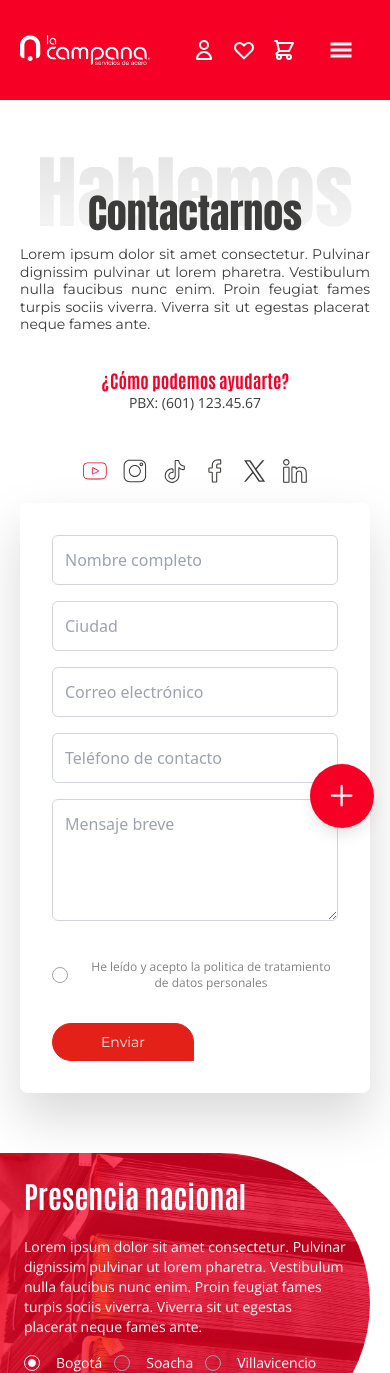
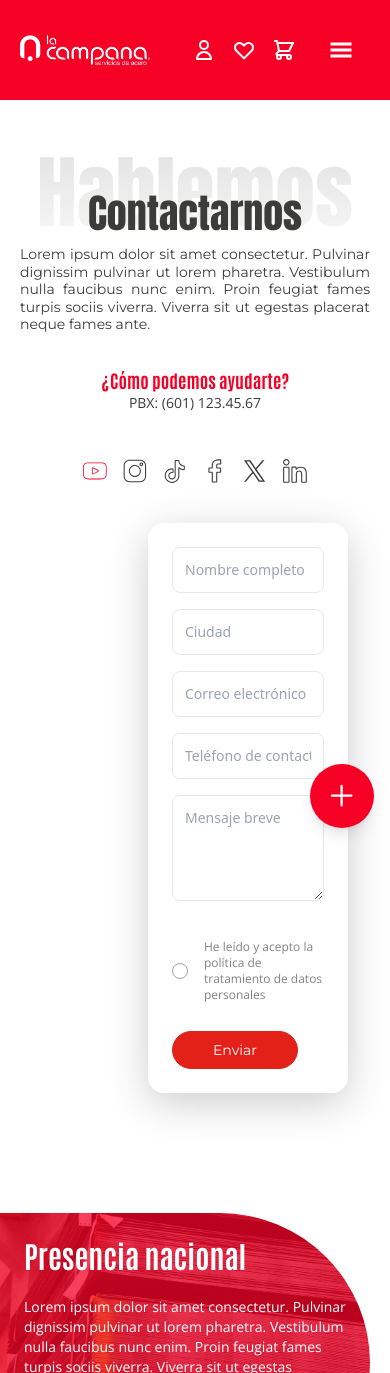
Before and after one commit to 686f6c61/La-Campana-Frontend, a React (Vite) app: page /contacto in a window 390 px wide. Shown: the top 1373 px of the page. Built offline with nearby package versions, Linux system fonts and the light colour scheme; no server answers.

Commit message:
fix conflict

```diff
--- a/src/components/common/BestofLaCampana/index.jsx
+++ b/src/components/common/BestofLaCampana/index.jsx
@@ -22,16 +22,17 @@ const BestOfLaCampana = () => {
   const category = categories.find(cat => cat.id === "tuberia");
 	const [categoryImage, setCategoryImage] = useState(category?.image || "")
 
-  const filteredProductLg = products?.slice(0, 5)
-  const filteredProductSm = products?.slice(0, 4)
+  const filteredProductLg = products && products?.slice(0, 5)
+  const filteredProductSm = products && products?.slice(0, 4)
 
   if (isLoading) return <p>Cargando...</p>;
   if (error) return <p>Error al cargar los datos.</p>;
 
 
   return (
-    <section className="max-w-screen-desktop w-full justify-self-center mx-auto bg-white">
+    <section className="max-w-screen-desktop w-full justify-self-center mx-auto bg-white ">
       <div className="px-4 flex flex-col items-center justify-center mb-20">
+      <div className="fixed top-0 right-0 h-full w-[20vw] bg-gradient-to-l from-[#ff0000]/10 via-[#ff0000]/5 to-transparent z-0 pointer-events-none" />
         <h2 className="text-center text-3xl font-bold font-antonio mb-8">
           Lo mejor de la <span className="text-red-600">campana</span>
         </h2>
--- a/src/components/common/CategoryPage/index.jsx
+++ b/src/components/common/CategoryPage/index.jsx
@@ -18,7 +18,7 @@ const BreadCrumbs = ({ path }) => {
   const pathUp =
     path && path.charAt(0).toUpperCase() + path.slice(1).toLowerCase();
   return (
-    <div className="flex justify-left ">
+    <div className="hidden lg:flex lg:justify-start">
       <ol class="list-reset py-4 pl-4 rounded flex bg-grey-light text-lacampana-gray2">
         <li class="px-2">
           <a
@@ -226,7 +226,6 @@ const CategoryPage = () => {
             className="bg-lacampana-red2 text-white px-4 py-1 rounded-full text-sm"
             onClick={() => setSelectedFilters({ espesor: "", longitud: "", ancho: "" })}
           >
-            Limpiar filtros
           </button>
         </div>
       </div>
--- a/src/components/common/FAQ.jsx
+++ b/src/components/common/FAQ.jsx
@@ -14,58 +14,50 @@ const FAQ = ({ questions }) => {
   };
 
   return (
-    <div className="max-w-[700px] w-full self-center flex flex-col gap-4 p-2">
+    <div className="max-w-3xl w-full mx-auto flex flex-col gap-4 p-4">
       {questions.map((question) => {
         const isOpen = openId === question.id;
 
         return (
           <div
             key={question.id}
-            className="transition-all bg-white font-antonio rounded-2xl"
+            className={`overflow-hidden transition-all duration-300 rounded-2xl ${
+              isOpen ? "" : "shadow-xl"
+            } bg-white`}
           >
+            {/* Botón título */}
             <button
               onClick={() => toggle(question.id)}
-              className={`w-full text-left text-base font-normal px-4 py-3 flex justify-between items-center ${
+              className={`w-full text-left px-6 py-4 flex justify-between items-center text-base font-antonio transition-colors duration-300 rounded-2xl ${
                 isOpen
-                  ? "bg-lacampana-red1 text-white rounded-2xl"
-                  : "text-lacamapana-gray1"
+                  ? "bg-lacampana-red1 text-white"
+                  : "text-lacampana-gray1 bg-white"
               }`}
             >
               <span>{question.question}</span>
               <IoIosArrowDown
-                className={`text-xl transition-transform duration-300 ${
-                  isOpen
-                    ? "rotate-180 text-white"
-                    : "rotate-0 text-lacamapana-gray1"
+                className={`text-2xl transition-transform duration-300 ${
+                  isOpen ? "rotate-180 text-white" : "rotate-0 text-lacampana-gray1"
                 }`}
               />
             </button>
 
-            <div
-              ref={(el) => setRef(el, question.id)}
-              style={{
-                height: isOpen
-                  ? `${contentRefs.current[question.id]?.scrollHeight}px`
-                  : "0px",
-              }}
-              className="overflow-hidden transition-all duration-500 ease-in-out"
-            >
-              <div className="px-4 pt-3 pb-4 text-left font-open-sans space-y-2">
-                {Array.isArray(question.answer) ? (
-                  <div className="bg-lacampana-white text-black text-sm font-normal px-4 py-3 rounded-2xl transform md:-translate-x-5 -translate-x-2">
+            {/* Contenido desplegable */}
+            {isOpen && (
+              <div className="px-6 pb-5 pt-2">
+                <div className="bg-gray-100 text-gray text-sm font-antonio w-full px-6 py-4 flex justify-between  rounded-2xl text-left">
+                  {Array.isArray(question.answer) ? (
                     <ul className="list-decimal list-inside space-y-1">
                       {question.answer.map((item, index) => (
                         <li key={index}>{item}</li>
                       ))}
                     </ul>
-                  </div>
-                ) : (
-                  <div className="bg-lacampana-white text-black text-sm font-normal px-4 py-3 rounded-b-2xl">
+                  ) : (
                     <p>{question.answer}</p>
-                  </div>
-                )}
+                  )}
+                </div>
               </div>
-            </div>
+            )}
           </div>
         );
       })}
--- a/src/components/common/FilterSearchBar/index.jsx
+++ b/src/components/common/FilterSearchBar/index.jsx
@@ -155,7 +155,7 @@ const FilterSearchBar = ({
               } text-white px-10 py-2 rounded-tl-full rounded-bl-full rounded-tr-full hover:bg-red-600`}
               onClick={handleFilterClick}
             >
-              {selectedCategory ? formatCategoryName(getCategoryNameById(selectedCategory)) : "Filtro"}
+              Filtro
             </button>
 
             {/* Dropdown menu for categories */}
--- a/src/components/common/Form/index.jsx
+++ b/src/components/common/Form/index.jsx
@@ -2,12 +2,7 @@ import React, { useRef, useState } from "react";
 import emailjs from "@emailjs/browser";
 import RadioSelect from "../../common/RadioSelect";
 
-const ContactForm = ({
-  origin = "",
-  padding = "p-8",
-  margin = "my-4",
-  title,
-}) => {
+const ContactForm = ({ origin = "", title }) => {
   const form = useRef();
   const [formData, setFormData] = useState({
     user_name: "",
@@ -21,10 +16,7 @@ const ContactForm = ({
 
   const handleChange = (e) => {
     const { name, value } = e.target;
-    setFormData({
-      ...formData,
-      [name]: value,
-    });
+    setFormData((prev) => ({ ...prev, [name]: value }));
   };
 
   const handlePolicySelection = (value) => {
@@ -47,102 +39,78 @@ const ContactForm = ({
         import.meta.env.VITE_PUBLIC_KEY
       )
       .then(
-        () => {
-          alert("Mensaje enviado correctamente");
-        },
-        (error) => {
-          console.error("Error al enviar:", error);
-        }
+        () => alert("Mensaje enviado correctamente"),
+        (error) => console.error("Error al enviar:", error)
       );
   };
 
   return (
-    <div
-      className={`md:w-[500px] bg-white rounded-lg drop-shadow-2xl ${padding} ${margin}`}
-    >
+    <div className="flex flex-col w-full pl-32">
       {title && (
-        <div className="mb-8 text-center">
-          <h2 className="text-3xl font-bold font-antonio leading-snug">
+        <h2 className="text-2xl md:text-3xl font-bold font-antonio text-lacampana-gray1 mb-6 text-start">
         {title}
       </h2>
-        </div>
       )}
 
+      <div
+        className="flex w-[90%] md:w-[420px] bg-white rounded-2xl shadow-[0_10px_40px_rgba(0,0,0,0.2)] p-6 mb-20 items-center"
+      >
         <form ref={form} onSubmit={sendEmail}>
           <input type="hidden" name="origin" value={origin} />
 
           <div className="space-y-4">
+            {[
+              { name: "user_name", placeholder: "Nombre completo", type: "text" },
+              { name: "user_city", placeholder: "Ciudad", type: "text" },
+              { name: "user_email", placeholder: "Correo electrónico", type: "email" },
+              {
+                name: "user_phone",
+                placeholder: "Teléfono de contacto",
+                type: "tel",
+                pattern: "[0-9]{8,}",
+                title: "Debe contener al menos 8 dígitos numéricos",
+              },
+            ].map((field) => (
               <input
-            type="text"
-            name="user_name"
-            placeholder="Nombre completo"
+                key={field.name}
+                {...field}
                 required
-            className="w-full border border-gray-300 rounded-md p-3 focus:ring-2 focus:ring-red-500 focus:outline-none"
                 onChange={handleChange}
+                className="w-full border border-gray-200 rounded-lg p-3 text-sm placeholder-gray-400 focus:ring-2 focus:ring-lacampana-red1 focus:outline-none"
               />
-          <input
-            type="text"
-            name="user_city"
-            placeholder="Ciudad"
-            required
-            className="w-full border border-gray-300 rounded-md p-3 focus:ring-2 focus:ring-red-500 focus:outline-none"
-            onChange={handleChange}
-          />
-          <input
-            type="email"
-            name="user_email"
-            placeholder="Correo electrónico"
-            required
-            className="w-full border border-gray-300 rounded-md p-3 focus:ring-2 focus:ring-red-500 focus:outline-none"
-            onChange={handleChange}
-          />
-          <input
-            type="tel"
-            name="user_phone"
-            placeholder="Teléfono de contacto"
-            required
-            pattern="[0-9]{8,}"
-            title="Debe contener al menos 8 dígitos numéricos"
-            className="w-full border border-gray-300 rounded-md p-3 focus:ring-2 focus:ring-red-500 focus:outline-none"
-            onChange={handleChange}
-          />
+            ))}
+
             <textarea
               name="message"
               placeholder="Mensaje breve"
               rows="4"
               required
-            className="w-full border border-gray-300 rounded-md p-3 focus:ring-2 focus:ring-red-500 focus:outline-none"
               onChange={handleChange}
+              className="w-full border border-gray-200 rounded-lg p-3 text-sm placeholder-gray-400 focus:ring-2 focus:ring-lacampana-red1 focus:outline-none"
             ></textarea>
 
-          {/* Política de datos con RadioSelect */}
             <RadioSelect
               options={[
                 {
                   label: (
-                  <>
-                    {" "}
-                    <p className="text-xs text-lacampana-gray2">
-                      He leído y acepto la politica de tratamiento de datos
-                      personales{" "}
+                    <p className="text-xs text-lacampana-gray2 text-start">
+                      He leído y acepto la política de tratamiento de datos personales
                     </p>
-                  </>
                   ),
                   value: "accepted",
                 },
               ]}
-            selectedOption={formData.policyAccepted ? "accepted" : "dennegado"}
+              selectedOption={formData.policyAccepted ? "accepted" : "denegado"}
               borderColorSelected="border-lacampana-red2"
               onSelectionChange={handlePolicySelection}
               bgColorSelected="bg-lacampana-red2"
               labelClassName="text-sm"
             />
 
-          {/* Botón alineado a la izquierda */}
-          <div className="pt-4 text-left">
+            <div className="pt-3 text-left">
               <button
                 type="submit"
-              className="bg-lacampana-red1 text-lacampana-white px-12 py-2 text-sm sm:text-base font-montserrat rounded-tl-full rounded-bl-full rounded-tr-full border border-lacampana-red1 hover:bg-white hover:text-lacampana-red1 hover:border-lacampana-red1 transition duration-300 ease-in-out hover:scale-90"
+                className="bg-lacampana-red1 text-white px-10 py-2 text-sm font-montserrat rounded-full border border-lacampana-red1 hover:bg-white hover:text-lacampana-red1 transition duration-300 ease-in-out hover:scale-95"
               >
                 Enviar
               </button>
@@ -150,6 +118,7 @@ const ContactForm = ({
           </div>
         </form>
       </div>
+    </div>
   );
 };
 
--- a/src/components/docs/DocumentsItem.jsx
+++ b/src/components/docs/DocumentsItem.jsx
@@ -83,14 +83,18 @@ const DocumentsItem = () => {
           title={
             <>
               Repositorio de{" "}
-              <span className="text-lacampana-red2">documentos</span>
+              <span className="text-lacampana-red2 ">Documentos</span>
             </>
           }
           bgTitle="Documentación"
-          description="Lorem ipsum dolor sit amet consectetur. Pulvinar dignissim
-                pulvinar ut lorem pharetra. Vestibulum nulla faucibus nunc enim.
-                Proin feugiat fames turpis sociis viverra. Viverra sit ut
-                egestas placerat neque fames ante."
+          description="Lorem ipsum dolor sit amet consectetur. Libero sed netus at diam nec ullamcorper convallis pellentesque suscipit. Dictum sed purus et morbi in lorem in dolor sed. "
+          sizeTitle="tablet:text-[6rem] lg:text-[10rem]"
+          sizeTitleMobile="text-[60px]"
+          bgTitleMargin="mt-10"//
+          mt="mt-16"
+          justify="center"
+          right="right-0"
+          left="left-0"
         />
 
         <div className="mt-6 flex flex-col md:flex-row justify-between  w-full relative z-10 space-y-4 md:space-y-0">
@@ -117,8 +121,30 @@ const DocumentsItem = () => {
           </div>
         </div>
 
+
         <div className="mt-10 space-y-4 relative z-10">
-          {filteredDocuments.map((doc, index) => (
+          <div className="p-4 bg-lacampana-white rounded-tl-lg rounded-bl-lg rounded-tr-lg flex flex-col md:flex-row justify-between items-start md:items-center gap-4">
+            <div className="w-full md:w-auto">
+              <h3 className="text-lg font-bold font-open-sans text-left">
+                Solicitud de crédito covinoc
+              </h3>
+              <p className="text-gray-500 text-sm font-open-sans text-left">
+                Lorem ipsum dolor sit amet consectetur. Pulvinar dignissim
+                pulvinar ut lorem pharetra.
+              </p>
+            </div>
+            <button className="border border-lacampana-gray1 text-lacampana-gray1 inline-flex self-start py-2 px-4 sm:py-2 sm:px-8 font-montserrat rounded-tl-full rounded-bl-full rounded-tr-full hover:bg-lacampana-gray1 hover:text-white hover:border-lacampana-gray1 transition hover:scale-90 transition duration-300 ease-in-out">
+              Descargar
+            </button>
+
+          </div>
+
+          {[
+            "Formulario de crédito persona natural",
+            "Formulario de crédito persona juridica",
+            "Pesos y espesores de láminas de acero",
+            "Láminas de acero por atados",
+          ].map((title, index) => (
             <div
               key={doc.index}
               className="p-4 bg-lacampana-white rounded-tl-lg rounded-bl-lg rounded-tr-lg flex flex-col md:flex-row justify-between items-start md:items-center items-start gap-4"
@@ -158,9 +184,14 @@ const DocumentsItem = () => {
           ))}
         </div>
 
-        <button className="mt-8 border-2 bg-lacampana-red1 text-lacampana-white px-8 py-2 text-sm sm:text-base font-montserrat rounded-tl-full rounded-bl-full rounded-tr-full w-auto md:w-auto relative z-10 border border-lacampana-red1 hover:bg-white hover:text-lacampana-red1 hover:border-lacampana-red1 transition hover:scale-90 transition duration-300 ease-in-out">
+
+        <button
+          className="mt-8 bg-lacampana-red1 text-lacampana-white px-8 py-2 text-sm sm:text-base font-montserrat rounded-tl-full rounded-bl-full rounded-tr-full w-auto md:w-auto relative z-10 border border-lacampana-red1 hover:bg-white hover:text-lacampana-red1 hover:border-lacampana-red1 transition hover:scale-90 transition duration-300 ease-in-out"
+          onClick={loadMoreDocuments}
+        >
           Cargar más documentos
         </button>
+
       </div>
     </div>
   );
--- a/src/pages/ServiceDetails.jsx
+++ b/src/pages/ServiceDetails.jsx
@@ -34,12 +34,10 @@ const ServiceDetails = () => {
             description={
               serviceData.customDescription || serviceData.description
             }
-            sizeTitle={sizeTitleValue}
-            mt={mtValue}
-            sizeTitleMobile={sizeTitleMobileValue}
-            bgTitlePaddingMobile={paddingTitleValue}
-            sizeMobile="text-3xl"
-            size="text-5xl"
+            sizeTitle="tablet:text-[6rem] lg:text-[10rem]"
+            sizeTitleMobile="text-[60px]"
+            mt="mt-14"
+
           >
             {/* <div className="w-full md:mt-20 mt-0 tablet:w-1/2 flex-none h-[300px] tablet:h-[350px] rounded-tl-2xl overflow-hidden relative ">
               <div className="absolute left-0 right-0 bottom-0 top-0 flex justify-center items-center ">
@@ -98,9 +96,9 @@ const ServiceDetails = () => {
           <IntroductoryText
             title={
               <>
-                <h3 className="mb-5 w-full tablet:w-[500px]">
-                  Preguntas
-                  <span className="text-lacampana-red2"> frecuentes</span>
+                <h3 className="text-start">
+                  Preguntas{" "}
+                  <span className="text-lacampana-red2">Frecuentes</span>
                 </h3>
                 <FAQ questions={serviceData.faq} />
               </>
--- a/src/pages/Services.jsx
+++ b/src/pages/Services.jsx
@@ -8,16 +8,16 @@ const Services = () => {
         <IntroductoryText
           title={
             <>
-            Soluciones{" "}
-            <span className="text-lacampana-red2 ">Especializadas</span>
+              Servicios{" "}
+              <span className="text-lacampana-red2 ">Especializados</span>
             </>
           }
           bgTitle="Servicios"
-        subtitle="Para la industria del acero"
           description="Lorem ipsum dolor sit amet consectetur. Libero sed netus at diam nec ullamcorper convallis pellentesque suscipit. Dictum sed purus et morbi in lorem in dolor sed. "
-        sizeTitle="tablet:text-[6rem] lg:text-[6rem]"
-        sizeTitleMobile="text-[80px]"
+          sizeTitle="tablet:text-[6rem] lg:text-[10rem]"
+          sizeTitleMobile="text-[60px]"
           bgTitleMargin="mt-10"//
+          mt="mt-16"
           justify="center"
           right="right-0"
           left="left-0"
--- a/src/sections/Home/BestOffers.jsx
+++ b/src/sections/Home/BestOffers.jsx
@@ -5,6 +5,8 @@ import ProductCard from "../../components/common/ProductCard";
 import chunkArray from "../../helpers/chunkArray";
 import { useGetProductsByTextQuery } from "../../store/reducers/apiSlice";
 import categories from "../../utils/categories";
+
+const MAX_RETRIES = 3;
 
 const BestOffers = () => {
   const { data: products, error, isLoading, refetch } =
@@ -22,20 +24,25 @@ const BestOffers = () => {
     }
   }, [error, retryCount, refetch]);
 
-  // Los returns condicionales deben ir DESPUÉS de los hooks
   if (isLoading) return <p>Cargando...</p>;
   if (error) return <p>Error al cargar los datos.</p>;
 
   const chunkedProducts = chunkArray(products, 2);
 
   return (
-    <section className="max-w-screen-desktop w-full justify-self-center flex flex-col gap-8 px-4 tablet:px-4 mt-20 mb-20 tablet: mx-auto">
-      <section>
-        <h2>
+    <section className="relative overflow-hidden py-20 px-4 tablet:px-6">
+      <div className="relative z-10 max-w-screen-desktop mx-auto flex flex-col gap-8">
+        <header className="text-center">
+          <h2 className="text-3xl font-bold">
             Las mejores <span className="text-lacampana-red2">ofertas</span>
           </h2>
-      </section>
+          <p className="text-gray-600 mt-2 max-w-xl mx-auto">
+            Lorem ipsum dolor sit amet consectetur. Etiam id enim diam sollicitudin ut molestie velit
+          </p>
+        </header>
+
         <section className="flex flex-col gap-8 items-center">
+          {/* Carrusel mobile */}
           <div className="tablet:hidden w-full">
             <CardsCarousel
               id="best-offer-carousel-item"
@@ -45,7 +52,7 @@ const BestOffers = () => {
             >
               {chunkedProducts.map((chunk, index) => (
                 <ul
-                key={`carousel-slide-${index}`} // <- agregá key para evitar más warnings
+                  key={`carousel-slide-${index}`}
                   id={`best-offer-carousel-item-${index}`}
                   className="carousel-item w-full h-[350px] tablet:h-[420px]"
                 >
@@ -64,6 +71,8 @@ const BestOffers = () => {
               ))}
             </CardsCarousel>
           </div>
+
+          {/* Vista en grilla desktop */}
           <ul className="hidden tablet:grid grid-cols-2 tablet:grid-cols-4 desktop:grid-cols-5 gap-4">
             {products.slice(0, 5).map((product) => (
               <li key={product.ItemCode}>
@@ -77,15 +86,16 @@ const BestOffers = () => {
               </li>
             ))}
           </ul>
+
           <ActionButton
             text="Explorar todas las ofertas"
             styles="text-center mt-5"
             link="/tienda"
           />
         </section>
+      </div>
     </section>
   );
 };
 
-
 export default BestOffers;
--- a/src/sections/Home/Blog.jsx
+++ b/src/sections/Home/Blog.jsx
@@ -9,12 +9,14 @@ const Blog = () => {
 
   if (isLoading) return <p>Cargando...</p>;
   if (error) return <p>Error al cargar los datos.</p>;
-
+  console.log("blog",blogs)
   return (
     <section className="w-full max-w-7xl w-full tablet: mx-auto">
+
       <article className="mb-20 w-full flex justify-beetwen desktop:gap-8 flex-col desktop:flex-row">
         {/* TITLE SECTION */}
         <section className="text-start sm:text-center flex flex-col justify-center gap-4 desktop:w-1/2">
+
           <h3 className="text-start w-[300px]">
             Actualidad y
             <span className="text-lacampana-red1 text-start">
@@ -32,7 +34,8 @@ const Blog = () => {
         </section>
         {/* BLOGS DESKTOP */}
         <section className="flex w-2/2 justify-end hidden tablet:flex justify-end">
-          {blogs?.slice(0, 3).map((blog) => (
+
+          {blogs && blogs?.slice(0, 3).map((blog) => (
             <article className="flex h-full md:justify-center w-[260px] mr-2 ml-2">
               <BlogCard
                 key={`blog-home-${blog._id}`}
--- a/src/sections/Home/Trust.jsx
+++ b/src/sections/Home/Trust.jsx
@@ -3,22 +3,27 @@ import trustTexts from "../../utils/trustTexts";
 const Trust = () => {
 	return (
 		<section className="relative max-w-screen-desktop w-full justify-self-center mx-auto">
+
+			{/* Fondo de imagen borrosa debajo */}
 			<div className="absolute -z-10 bg-lacampana-red1 h-2/3 left-0 right-0 rounded-t-2xl overflow-hidden">
 				<img className="opacity-30 h-full object-cover w-full" src="/images/background.jpeg" alt="bg-trust-section" />
 			</div>
-			<div className="flex flex-col gap-8 items-center py-20 px-2 tablet:px-8">
+
+			<div className="flex flex-col gap-8 items-center py-20 px-2 tablet:px-8 relative z-10">
 				<h2 className="text-white">Tranquilidad y confianza</h2>
-				<p className="text-white">En <strong>La Campana</strong>, queremos que tu experiencia de compra sea excepcional. Por eso, te ofrecemos una serie de beneficios y garantías que te darán la tranquilidad y la confianza que necesitas para realizar tu compra</p>
+				<p className="text-white">
+					En <strong>La Campana</strong>, queremos que tu experiencia de compra sea excepcional. Por eso, te ofrecemos una serie de beneficios y garantías que te darán la tranquilidad y la confianza que necesitas para realizar tu compra
+				</p>
 				<ul className="grid grid-cols-2 desktop:grid-cols-4 gap-4 tablet:max-w-screen-tablet desktop:max-w-screen-desktop">
-					{trustTexts.map(feature =>
-						<article className="bg-lacampana-white p-4 tablet:p-8 text-start rounded-tl-2xl flex flex-col gap-4">
+					{trustTexts.map(feature => (
+						<article key={feature.title} className="bg-lacampana-white p-4 tablet:p-8 text-start rounded-tl-2xl flex flex-col gap-4">
 							<img className="h-16 w-16 object-contain" src={feature.icon} alt="icon" />
 							<div className="flex flex-col gap-4">
 								<h4>{feature.title}</h4>
 								<p>{feature.description}</p>
 							</div>
 						</article>
-					)}
+					))}
 				</ul>
 			</div>
 		</section>
```
Also changed, not shown: 1 other file (tests, documents, lock files or other folders). Lines whose indentation alone changed are shown as unchanged.
